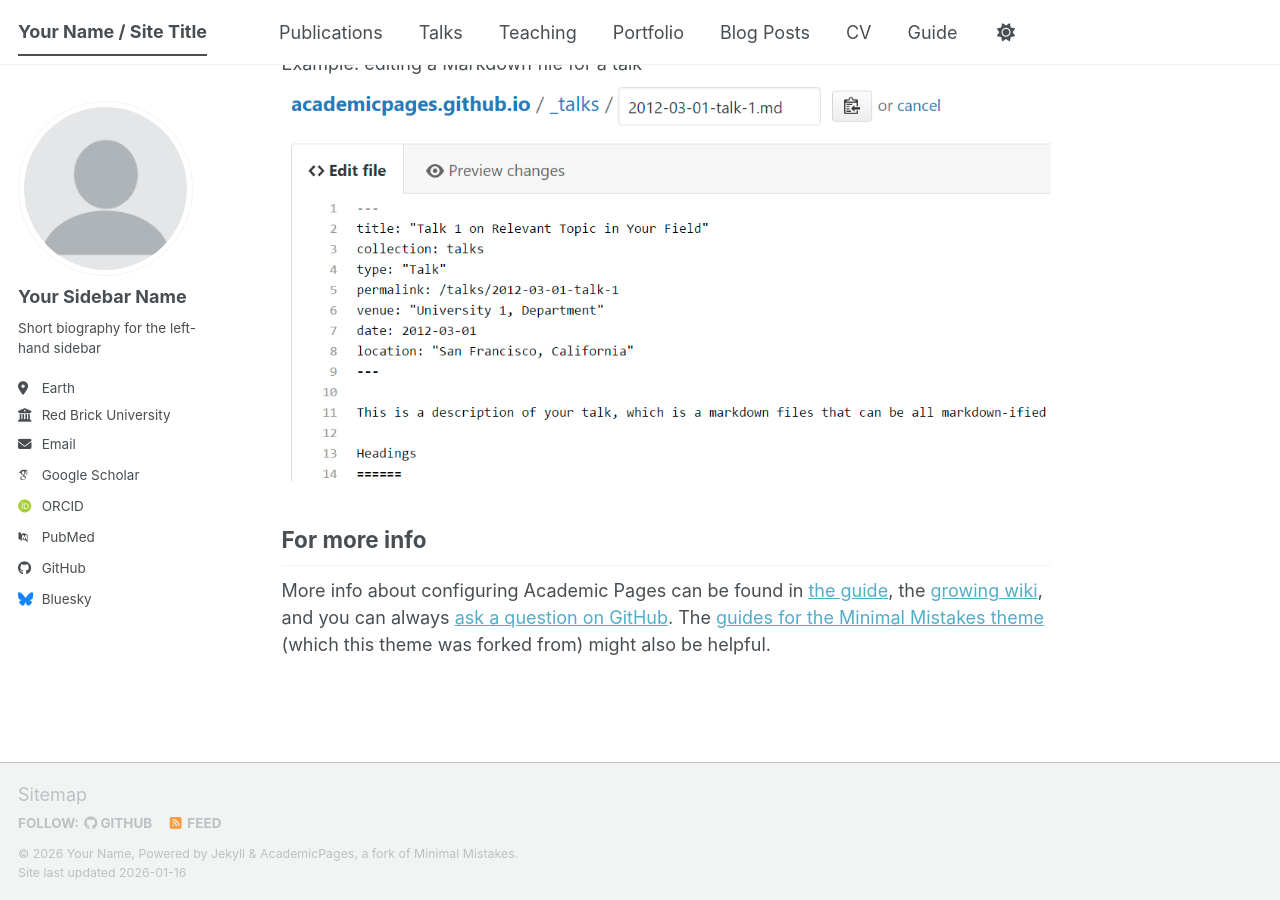
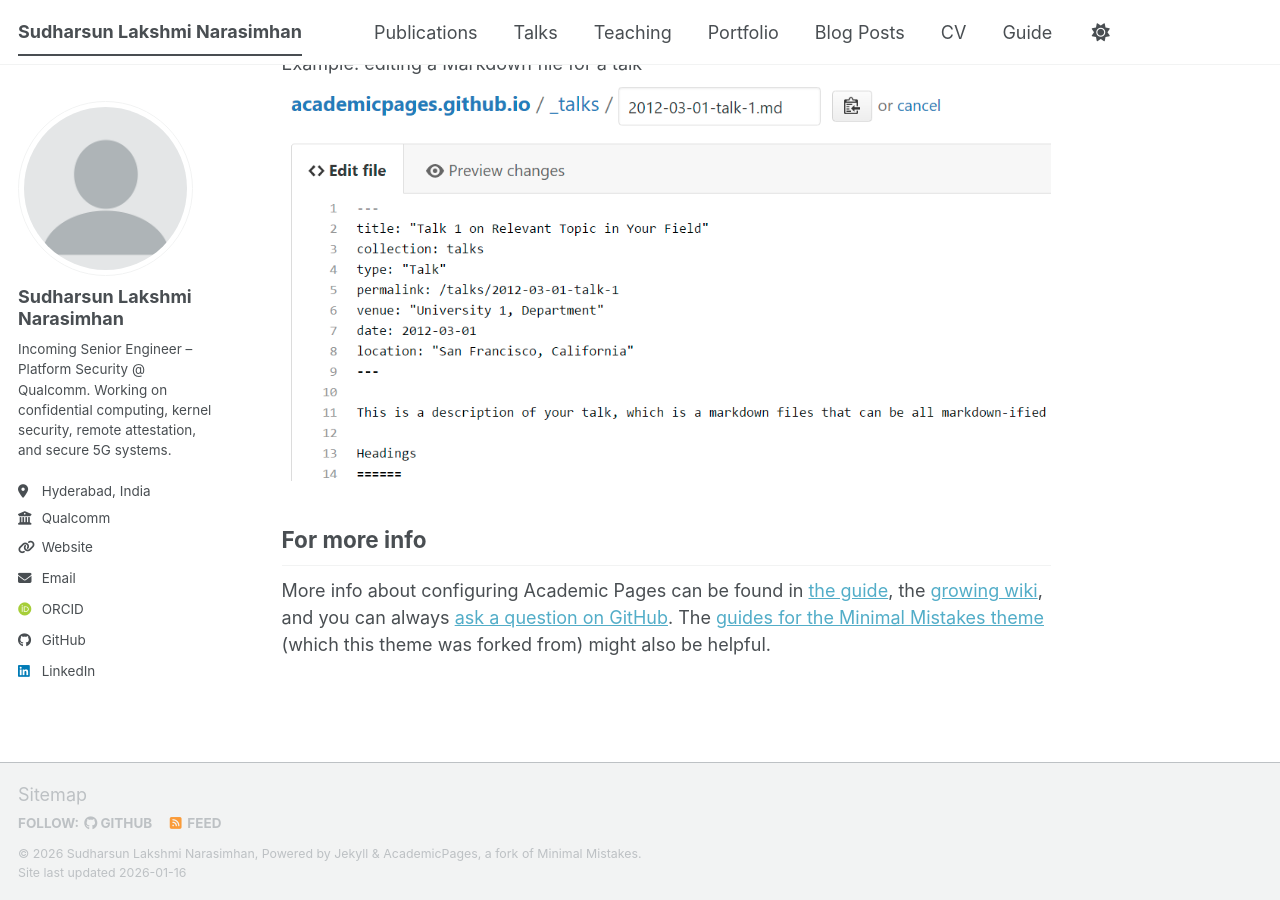
Before and after one commit to sudlaksh/sudlaksh.github.io, a Jekyll site: the page built from _pages/about.md, in a window 1280 px wide and 900 px high, scrolled down 2720 px. Built offline with Jekyll 4.4.1, drawn with Linux system fonts in a browser that asks for light colours; some web fonts are replaced; a script bundle is joined from its source files by our own code; library files that are not in the unit come from our copies; some of the changed lines change nothing that is shown.

Commit message:
Revise personal details and social media links
Updated personal information and social links in the Jekyll config.

```diff
--- a/_config.yml
+++ b/_config.yml
@@ -1,88 +1,75 @@
-# Welcome to Jekyll!
-#
-# This config file is meant for settings that affect your entire site, values
-# which you are expected to set up once and rarely need to edit after that.
-# For technical reasons, this file is *NOT* reloaded automatically when you use
-# `jekyll serve -l -H localhost`. If you change this file, please restart the
-# server process.
-
 # Basic Site Settings
 locale                   : "en-US"
-site_theme               : "default" # The available themes options are "default", "air", "sunrise", "mint", "dirt" and "contrast"
-title                    : "Your Name / Site Title"
+site_theme               : "default"
+title                    : "Sudharsun Lakshmi Narasimhan"
 title_separator          : "-"
-name                     : &name "Your Name"
-description              : &description "Your Name's academic portfolio"   # Update this with a general description of your site, this is the default if not overridden by a page
-url                      : https://academicpages.github.io # The base hostname & protocol for your site e.g. "https://[your GitHub username].github.io",
-                                                           # or if you already have some other page hosted on Github then use "https://[your GitHub username].github.io/[Your Repo Name]"
-baseurl                  : "" # the subpath of your site, e.g. "/blog"
-repository               : "academicpages/academicpages.github.io"
+name                     : &name "Sudharsun Lakshmi Narasimhan"
+description              : &description "Senior Engineer in Platform Security | Confidential Computing, Kernel Security, Remote Attestation"
+url                      : https://sudlaksh.github.io
+baseurl                  : ""
+repository               : "sudlaksh/sudlaksh.github.io"
 
-# Site Author - The following control what appear as part of the author content on the side bar.
-#               If a field is blank the icon and link will not appear, otherwise it will be shown.
-#               Additional customization can be done by editing /_includes/author-profile.html
+# Site Author
 author:
-  # Biographic information
   avatar           : "profile.png"
-  name             : "Your Sidebar Name"
-  pronouns         : # example: "she/her"
-  bio              : "Short biography for the left-hand sidebar"
-  location         : "Earth"
-  employer         : "Red Brick University"
-  uri              : # URL
-  email            : "none@example.org"
+  name             : "Sudharsun Lakshmi Narasimhan"
+  pronouns         :
+  bio              : "Incoming Senior Engineer – Platform Security @ Qualcomm. Working on confidential computing, kernel security, remote attestation, and secure 5G systems."
+  location         : "Hyderabad, India"
+  employer         : "Qualcomm"
+  uri              : "https://github.com/sudlaksh"
+  email            : "sudhas1728@gmail.com"
 
   # Academic websites
-  academia         : # URL
-  arxiv            : # URL - Update with the correct link to your profile
-  googlescholar    : "https://scholar.google.com/citations?user=PS_CX0AAAAAJ"
-  inspire-hep      : # URL
-  impactstory      : # URL
-  orcid            : "https://orcid.org/yourorcidurl"
-  semantic         : # URL
-  ssrn             : # URL
-  pubmed           : "https://www.ncbi.nlm.nih.gov/pubmed/?term=john+snow"
-  researchgate     : # URL
-  scopus           : # URL
-  zotero           : # URL
-
+  academia         :
+  arxiv            :
+  googlescholar    :
+  inspire-hep      :
+  impactstory      :
+  orcid            : "https://orcid.org/0000-0002-5329-3519"
+  semantic         :
+  ssrn             :
+  pubmed           :
+  researchgate     :
+  scopus           :
+  zotero           :
 
   # Repositories and software development
-  bitbucket        : # Username - Update with your username on the site
-  codepen          : # Username
-  dribbble         : # Username
-  github           : "academicpages"
-  kaggle           : # Username
-  stackoverflow    : # User number or user number and name (i.e., use "1" or "1/jeff-atwood")
+  bitbucket        :
+  codepen          :
+  dribbble         :
+  github           : "sudlaksh"
+  kaggle           :
+  stackoverflow    :
 
   # Social media
-  artstation       : # Username
-  bluesky          : "bsky.app" # Replace this with you Bluesky username
-  facebook         : # Username
-  flickr           : # Username
-  foursquare       : # Username
-  goodreads        : # Username
-  google_plus      : # Username
-  keybase          : # Username
-  instagram        : # Username
-  lastfm           : # Username
-  linkedin         : # Username
-  mastodon         : # URL
-  medium           : # URL
-  pinterest        : # Username
-  soundcloud       : # Username
-  steam            : # Username
-  telegram         : # URL
-  tumblr           : # Username
-  twitter          : # Username for X / Twitter
-  vine             : # Username
-  weibo            : # Username
-  wikipedia        : # Username
-  xing             : # Username
-  youtube          : # Username
-  zhihu            : # Username
+  artstation       :
+  bluesky          :
+  facebook         :
+  flickr           :
+  foursquare       :
+  goodreads        :
+  google_plus      :
+  keybase          :
+  instagram        :
+  lastfm           :
+  linkedin         : "sudharsun-lakshmi-narasimhan-217991181"
+  mastodon         :
+  medium           :
+  pinterest        :
+  soundcloud       :
+  steam            :
+  telegram         :
+  tumblr           :
+  twitter          :
+  vine             :
+  weibo            :
+  wikipedia        :
+  xing             :
+  youtube          :
+  zhihu            :
 
-# Publication Category - The following the list of publication categories and their headings
+# Publication Categories
 publication_category:
   books:
     title: 'Books'
@@ -92,42 +79,19 @@
     title: 'Conference Papers'
 
 # Site Settings
-teaser                   :  # filename of teaser fallback teaser image placed in /images/ for social media previews
-breadcrumbs              : false # true, false (default)
+teaser                   :
+breadcrumbs              : false
 words_per_minute         : 160
 future                   : true
-read_more                : "disabled" # if enabled, adds "Read more" links to excerpts
-talkmap_link             : false      #change to true to add link to talkmap on talks page
+read_more                : "disabled"
+talkmap_link             : false
+
 comments:
-  provider               : # false (default), "disqus", "discourse", "facebook", "google-plus", "staticman", "custom"
-  disqus:
-    shortname            :
-  discourse:
-    server               : # https://meta.discourse.org/t/embedding-discourse-comments-via-javascript/31963 , e.g.: meta.discourse.org
-  facebook:
-    appid                :
-    num_posts            : # 5 (default)
-    colorscheme          : # "light" (default), "dark"
-staticman:
-  allowedFields          : ['name', 'email', 'url', 'message']
-  branch                 : "gh-pages" # "master", "gh-pages"
-  commitMessage          : "New comment."
-  filename               : comment-{@timestamp}
-  format                 : "yml"
-  moderation             : true
-  path                   : "_data/comments/{options.slug}"
-  requiredFields         : ['name', 'email', 'message']
-  transforms:
-    email                : "md5"
-  generatedFields:
-    date:
-      type               : "date"
-      options:
-        format           : "iso8601" # "iso8601" (default), "timestamp-seconds", "timestamp-milliseconds"
+  provider               : false
+
 atom_feed:
-  hide                   : false     # change to true to hide the RSS feed in the footer
-  path                   : # blank (default) uses feed.xml
-
+  hide                   : false
+  path                   :
 
 # SEO Related
 google_site_verification :
@@ -135,30 +99,28 @@
 alexa_site_verification  :
 yandex_site_verification :
 
-
 # Social Sharing
 twitter:
-  username               : &twitter
+  username               :
 facebook:
   username               :
   app_id                 :
   publisher              :
-og_image                 :  # Social media default site image
-og_description           :  # Social media default site image description
-# For specifying social profiles
-# - https://developers.google.com/structured-data/customize/social-profiles
+og_image                 :
+og_description           :
 social:
-  type                   : # Person or Organization (defaults to Person)
-  name                   : # If the user or organization name differs from the site's name
-  links: # An array of links to social media profiles
-
+  type                   : Person
+  name                   : "Sudharsun Lakshmi Narasimhan"
+  links:
+    - "https://github.com/sudlaksh"
+    - "https://www.linkedin.com/in/sudharsun-lakshmi-narasimhan-217991181/"
+    - "https://orcid.org/0000-0002-5329-3519"
 
 # Analytics
 analytics:
-  provider               :  "false" # false (default), "google", "google-universal", "google-analytics-4", "custom"
+  provider               : false
   google:
     tracking_id          :
-
 
 # Reading Files
 include:
@@ -192,12 +154,13 @@
   - README
   - tmp
   - vendor
+
 keep_files:
   - .git
   - .svn
+
 encoding: "utf-8"
 markdown_ext: "markdown,mkdown,mkdn,mkd,md"
-
 
 # Conversion
 markdown: kramdown
@@ -205,7 +168,6 @@
 lsi: false
 excerpt_separator: "\n\n"
 incremental: false
-
 
 # Markdown Processing
 kramdown:
@@ -218,8 +180,7 @@
   smart_quotes: lsquo,rsquo,ldquo,rdquo
   enable_coderay: false
 
-
-# These settings control the types of collections used by the template
+# Collections
 collections:
   teaching:
     output: true
@@ -234,10 +195,8 @@
     output: true
     permalink: /:collection/:path/
 
-
-# These settings control how pages and collections are included in the site
+# Defaults
 defaults:
-  # _posts
   - scope:
       path: ""
       type: posts
@@ -245,17 +204,17 @@
       layout: single
       author_profile: true
       read_time: true
-      comments: true
+      comments: false
       share: true
       related: true
-  # _pages
+
   - scope:
       path: ""
       type: pages
     values:
       layout: single
       author_profile: true
-  # _teaching
+
   - scope:
       path: ""
       type: teaching
@@ -263,8 +222,8 @@
       layout: single
       author_profile: true
       share: true
-      comments: true
-  # _publications
+      comments: false
+
   - scope:
       path: ""
       type: publications
@@ -272,8 +231,8 @@
       layout: single
       author_profile: true
       share: true
-      comments: true
-  # _portfolio
+      comments: false
+
   - scope:
       path: ""
       type: portfolio
@@ -281,8 +240,8 @@
       layout: single
       author_profile: true
       share: true
-      comment: true
-  # _talks
+      comment: false
+
   - scope:
       path: ""
       type: talks
@@ -291,19 +250,14 @@
       author_profile: true
       share: true
 
-
-# Sass/SCSS
+# Sass
 sass:
   sass_dir: _sass
-  style: compressed # https://sass-lang.com/documentation/file.SASS_REFERENCE.html#output_style
-
+  style: compressed
 
 # Outputting
 permalink: /:categories/:title/
-# paginate: 5 # amount of posts to show
-# paginate_path: /page:num/
-timezone: Etc/UTC # https://en.wikipedia.org/wiki/List_of_tz_database_time_zones
-
+timezone: Etc/UTC
 
 # Plugins
 plugins:
@@ -314,7 +268,7 @@
   - jekyll-redirect-from
   - jemoji
 
-# Mimic GitHub Pages with --safe
+# Whitelist
 whitelist:
   - jekyll-feed
   - jekyll-gist
@@ -323,38 +277,15 @@
   - jekyll-redirect-from
   - jemoji
 
-
 # Archives
-#  Type
-#  - GitHub Pages compatible archive pages built with Liquid ~> type: liquid (default)
-#  - Jekyll Archives plugin archive pages ~> type: jekyll-archives
-#  Path (examples)
-#  - Archive page should exist at path when using Liquid method or you can
-#    expect broken links (especially with breadcrumbs enabled)
-#  - <base_path>/tags/my-awesome-tag/index.html ~> path: /tags/
-#  - <base_path/categories/my-awesome-category/index.html ~> path: /categories/
-#  - <base_path/my-awesome-category/index.html ~> path: /
 category_archive:
   type: liquid
   path: /categories/
 tag_archive:
   type: liquid
   path: /tags/
-# https://github.com/jekyll/jekyll-archives
-# jekyll-archives:
-#   enabled:
-#     - categories
-#     - tags
-#   layouts:
-#     category: archive-taxonomy
-#     tag: archive-taxonomy
-#   permalinks:
-#     category: /categories/:name/
-#     tag: /tags/:name/
-
 
 # HTML Compression
-# - https://jch.penibelst.de/
 compress_html:
   clippings: all
   ignore:
```
